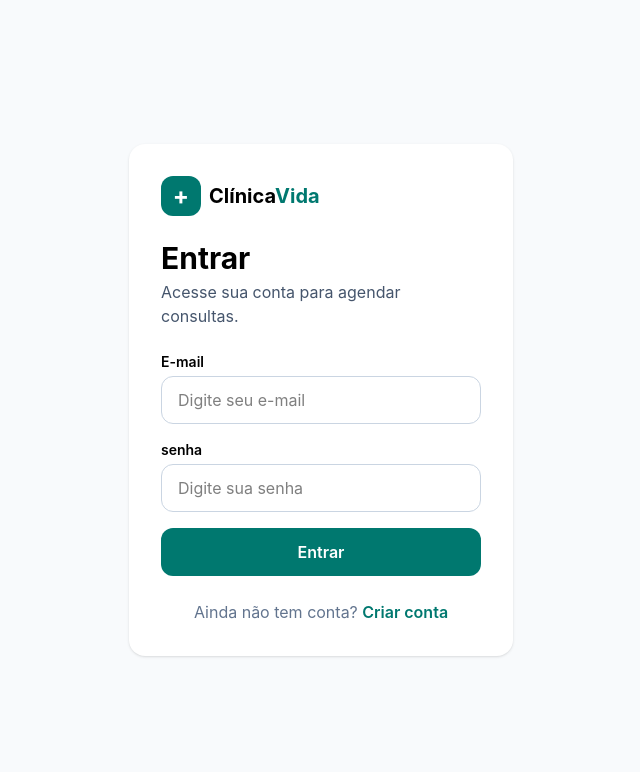
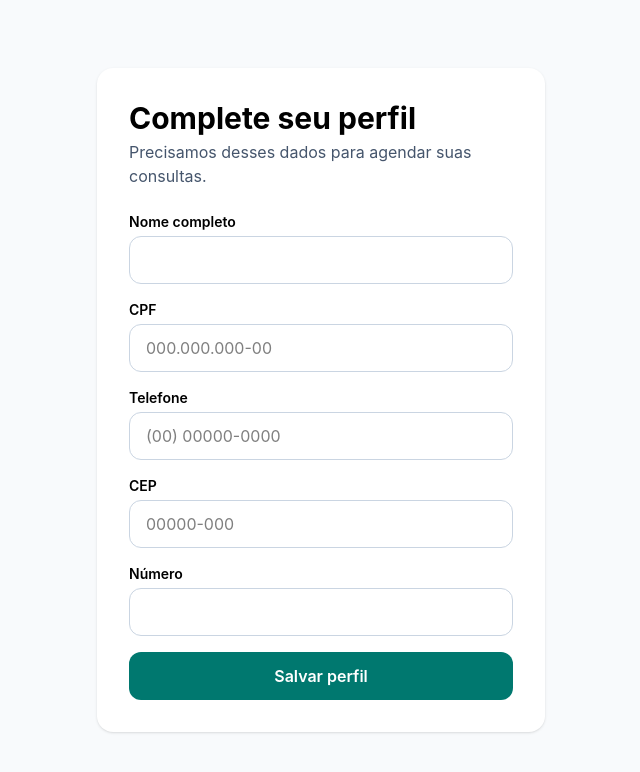
Before and after one commit to Marques-Souza/Clinica-Front, a React (Vite) app in the folder clinica-front/: page /perfil/completar in a window 1280 px wide. Before the commit this address led to /login. Shown: the top 772 px of the page, without its empty margins (319-959 px from the left). Built offline with nearby package versions, Linux system fonts and the light colour scheme; sample sign-in values are in the browser's storage.

Commit message:
feat: cria tela de completar perfil do paciente

```diff
--- a/clinica-front/src/App.tsx
+++ b/clinica-front/src/App.tsx
@@ -3,6 +3,7 @@ import Login from './pages/Login'
 import Home from './pages/Home'
 import Register from './pages/Register'
 import PrivateRoute from './components/PrivateRoute'
+import CompleteProfile from './pages/CompleteProfile'
 
 
 function App() {
@@ -13,6 +14,7 @@ function App() {
         <Route path="/register" element={<Register />} />
         <Route element={<PrivateRoute />}>
         <Route path="/home" element={<Home />} />
+        <Route path="/perfil/completar" element={<CompleteProfile />} />
         </Route>
         <Route path="*" element={<Navigate to="/login" />} />
 
--- /dev/null
+++ b/clinica-front/src/pages/CompleteProfile.tsx
@@ -0,0 +1,84 @@
+import { useState, type FormEvent } from 'react'
+import { useNavigate } from 'react-router-dom'
+import { isAxiosError } from 'axios'
+import api from '../services/api'
+
+function onlyDigits(value: string) {
+  return value.replace(/\D/g, '')
+}
+
+function CompleteProfile() {
+  const [fullName, setFullName] = useState('')
+  const [cpf, setCpf] = useState('')
+  const [phone, setPhone] = useState('')
+  const [cep, setCep] = useState('')
+  const [number, setNumber] = useState('')
+  const [error, setError] = useState('')
+  const [loading, setLoading] = useState(false)
+  const navigate = useNavigate()
+
+  async function handleSubmit(e: FormEvent) {
+    e.preventDefault()
+    setError('')
+    setLoading(true)
+    try {
+      await api.put('/clients/me', {
+        fullName,
+        cpf: onlyDigits(cpf),
+        phone,
+        cep: onlyDigits(cep),
+        number,
+      })
+      navigate('/home')
+    } catch (err) {
+      if (isAxiosError(err) && err.response?.status === 409) {
+        navigate('/home')
+      } else {
+        setError('Confira os dados e tente novamente')
+      }
+    } finally {
+      setLoading(false)
+    }
+  }
+
+  const input = 'w-full h-12 rounded-xl border border-slate-300 px-4 mb-4'
+  const label = 'block text-sm font-semibold mb-1'
+
+  return (
+    <div className="min-h-screen bg-slate-50 flex items-center justify-center p-6">
+      <div className="w-full max-w-md bg-white rounded-2xl shadow p-8">
+        <h1 className="text-3xl font-bold mb-1">Complete seu perfil</h1>
+        <p className="text-slate-600 mb-6">Precisamos desses dados para agendar suas consultas.</p>
+
+        <form onSubmit={handleSubmit}>
+          <label htmlFor="fullName" className={label}>Nome completo</label>
+          <input id="fullName" value={fullName} onChange={(e) => setFullName(e.target.value)} maxLength={150} className={input} />
+
+          <label htmlFor="cpf" className={label}>CPF</label>
+          <input id="cpf" value={cpf} onChange={(e) => setCpf(e.target.value)} placeholder="000.000.000-00" maxLength={14} className={input} />
+
+          <label htmlFor="phone" className={label}>Telefone</label>
+          <input id="phone" value={phone} onChange={(e) => setPhone(e.target.value)} placeholder="(00) 00000-0000" maxLength={20} className={input} />
+
+          <label htmlFor="cep" className={label}>CEP</label>
+          <input id="cep" value={cep} onChange={(e) => setCep(e.target.value)} placeholder="00000-000" maxLength={9} className={input} />
+
+          <label htmlFor="number" className={label}>Número</label>
+          <input id="number" value={number} onChange={(e) => setNumber(e.target.value)} maxLength={10} className={input} />
+
+          {error && <p className="text-red-600 text-sm mb-4">{error}</p>}
+
+          <button
+            type="submit"
+            disabled={loading}
+            className="w-full h-12 rounded-xl bg-teal-700 text-white font-semibold disabled:opacity-60"
+          >
+            {loading ? 'Salvando...' : 'Salvar perfil'}
+          </button>
+        </form>
+      </div>
+    </div>
+  )
+}
+
+export default CompleteProfile
```
